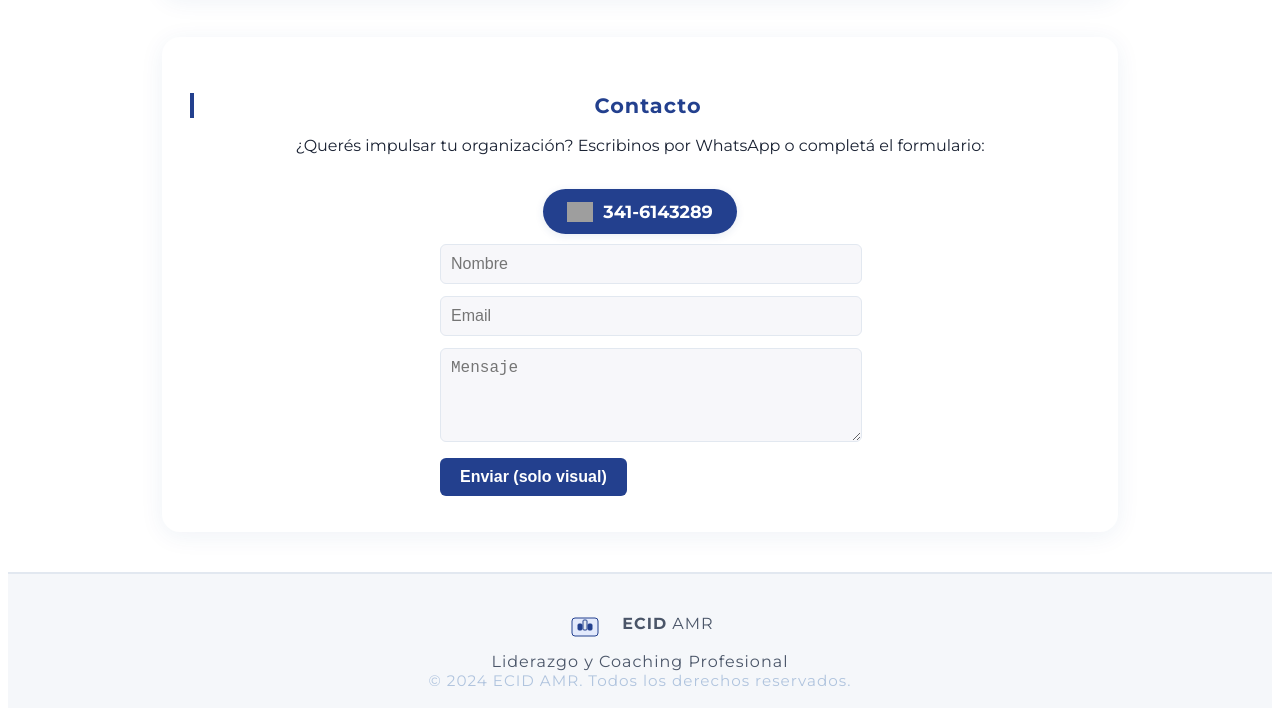
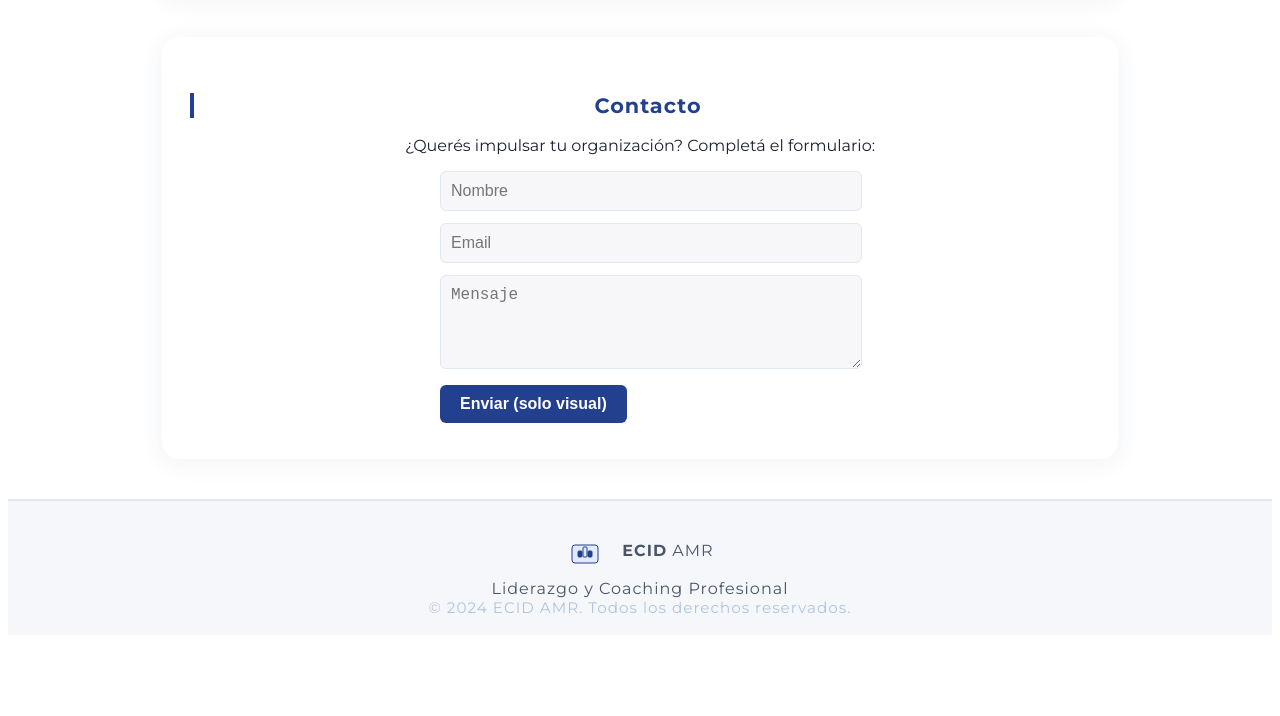
Before and after one commit to micaelasolipago/Coaching, a plain HTML site: page Coaching/index.html in a window 1280 px wide. Shown: the part 1205-1921 px from the top of the page. After the commit the page ends 1848 px from the top, so only its background shows below. Drawn offline with Linux system fonts and the light colour scheme; grey boxes are pictures that could not be loaded.

Commit message:
Eliminar contacto de WhatsApp del sitio web

```diff
--- a/Coaching/index.html
+++ b/Coaching/index.html
@@ -71,10 +71,7 @@
 
   <section class="contacto" id="contacto">
     <h3>Contacto</h3>
-    <p>¿Querés impulsar tu organización? Escribinos por WhatsApp o completá el formulario:</p>
-    <a class="whatsapp-btn" href="https://wa.me/5493416143289" target="_blank">
-      <img src="https://upload.wikimedia.org/wikipedia/commons/6/6b/WhatsApp.svg" alt="WhatsApp"> 341-6143289
-    </a>
+    <p>¿Querés impulsar tu organización? Completá el formulario:</p>
     <div class="formulario">
       <form>
         <input type="text" placeholder="Nombre" required>
```
